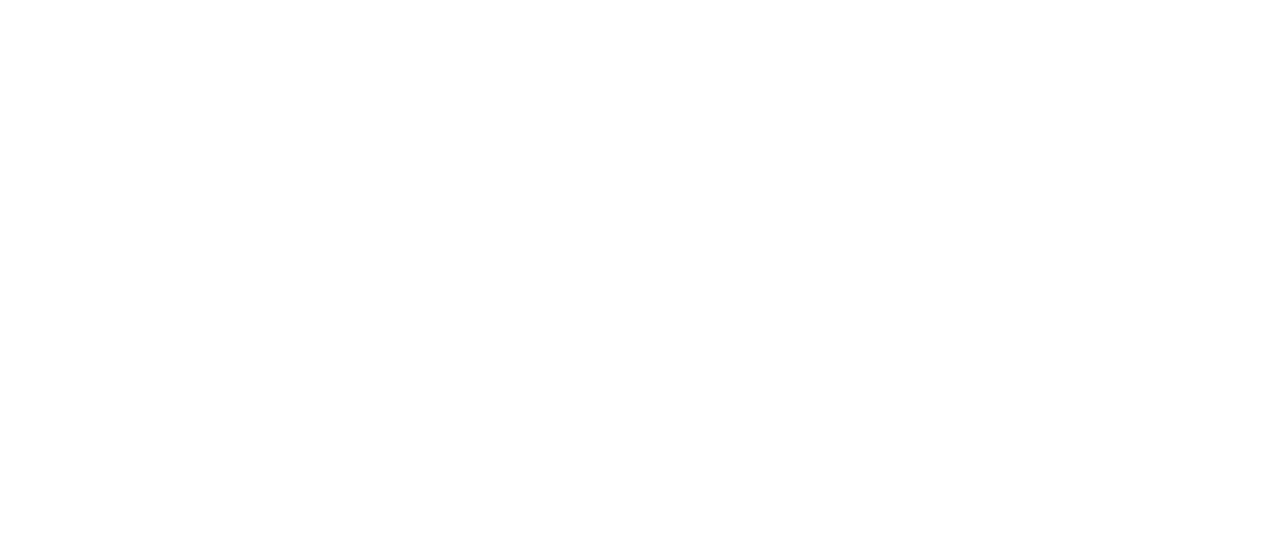
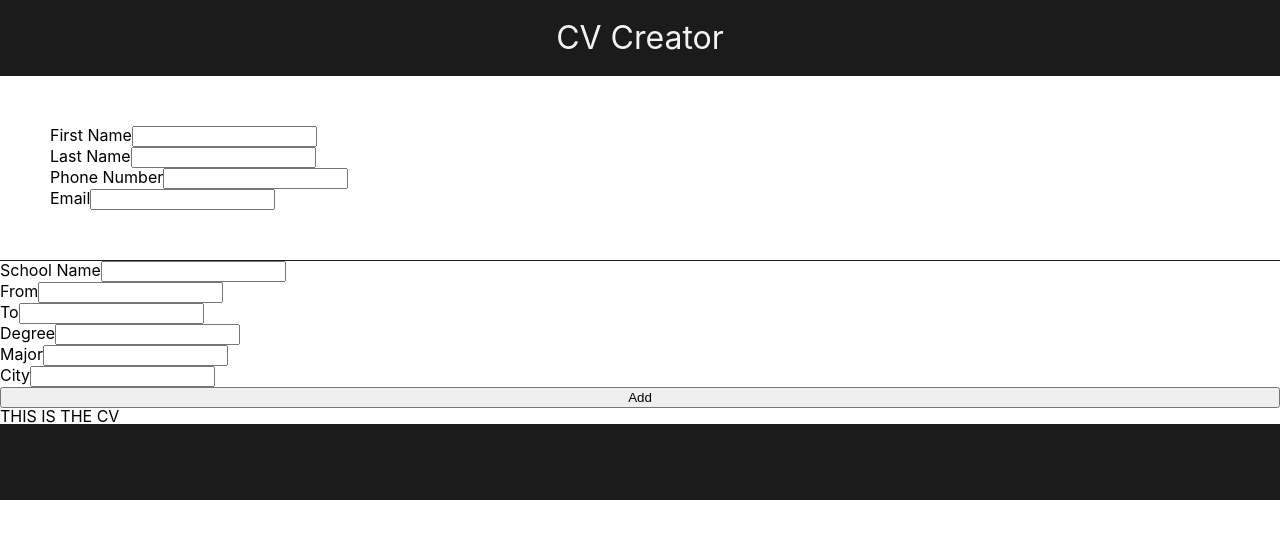
Before and after one commit to Victor-Su848/cv-project, a React (Create React App) app: page / in a window 1280 px wide. Shown: the top 538 px of the page. Built offline with nearby package versions, Linux system fonts and the light colour scheme.

Commit message:
created adding of inputs

```diff
--- a/public/index.html
+++ b/public/index.html
@@ -28,6 +28,9 @@
   </head>
   <body>
     <noscript>You need to enable JavaScript to run this app.</noscript>
+    <header>
+      <h1>CV Creator</h1>
+    </header>
     <div id="root"></div>
     <!--
       This HTML file is a template.
@@ -40,4 +43,7 @@
       To create a production bundle, use `npm run build` or `yarn build`.
     -->
   </body>
+  <footer>
+
+  </footer>
 </html>
--- a/src/App.js
+++ b/src/App.js
@@ -1,9 +1,20 @@
+import { render } from '@testing-library/react';
 import React, { Component } from 'react';
+import Form from './components/Form';
+import CV from './components/CV';
 
-function App() {
-  return (
-    <div></div>
-  );
+class App extends Component {
+  constructor(props) {
+    super(props);
+  }
+
+  render() {
+    return (
+      <div>
+        <Form></Form>
+      </div>
+    );
+  }
 }
 
 export default App;
--- /dev/null
+++ b/src/components/CV.js
@@ -0,0 +1,17 @@
+import React, { Component } from "react";
+
+class CV extends Component {
+  constructor(props) {
+    super(props);
+  }
+
+  render() {
+    return (
+      <div>
+        <p>THIS IS THE CV</p>
+      </div>
+    );
+  }
+}
+
+export default CV;
--- /dev/null
+++ b/src/components/Form.js
@@ -0,0 +1,137 @@
+import React, { Component } from "react";
+import CV from "./CV";
+import '../styles/form.css';
+
+//src/styles/form.css
+
+class Form extends Component {
+  constructor(props) {
+    super(props);
+
+    this.state = {
+      count: 1,
+      personalInfo: {
+        firstName: "",
+        lastName: "",
+      },
+    };
+
+    this.addName = this.addName.bind(this);
+  }
+
+  handleFirstNameChange(event) {
+    this.setState({
+      personalInfo: {
+        firstName: event.target.value,
+        lastName: this.state.personalInfo.lastName,
+      },
+    });
+  }
+
+  addName(event) {
+    console.log("Add name button clicked");
+    this.setState({
+      count: this.state.count + 1,
+    });
+  }
+
+  render() {
+    return (
+      <main>
+        <form>
+          <div className="form-section">
+            <div className="form-row">
+              <div className="form-input">
+                <label htmlFor="first-name">First Name</label>
+                <input type="text" name="first-name" id="first-name"></input>
+              </div>
+              <div className="form-input">
+                <label htmlFor="last-name">Last Name</label>
+                <input type="text" name="last-name" id="last-name"></input>
+              </div>
+            </div>
+            <div className="form-row">
+              <div className="form-input">
+                <label htmlFor="phone-number">Phone Number</label>
+                <input type="tel" name="phone-number" id="phone-number"></input>
+              </div>
+              <div className="form-input">
+                <label htmlFor="email">Email</label>
+                <input type="email" name="email" id="email"></input>
+              </div>
+            </div>
+          </div>
+
+          {[...Array(this.state.count)].map((e, i) => {
+            return (
+              <div className="form-group">
+                <div className="form-row">
+                  <div className="form-input">
+                    <label htmlFor={"school-name-" + i}>School Name</label>
+                    <input
+                      type="text"
+                      name={"school-name-" + i}
+                      id={"school-name-" + i}
+                    ></input>
+                  </div>
+                </div>
+                <div className="form-row">
+                  <div className="form-input">
+                    <label htmlFor={"school-From-" + i}>From</label>
+                    <input
+                      type="text"
+                      name={"school-From-" + i}
+                      id={"school-name-" + i}
+                    ></input>
+                  </div>
+                  <div className="form-input">
+                    <label htmlFor={"school-To-" + i}>To</label>
+                    <input
+                      type="text"
+                      name={"school-To-" + i}
+                      id={"school-To-" + i}
+                    ></input>
+                  </div>
+                </div>
+                <div className="form-row">
+                  <div className="form-input">
+                    <label htmlFor={"school-degree-" + i}>Degree</label>
+                    <input
+                      type="text"
+                      name={"school-degree-" + i}
+                      id={"school-degree-" + i}
+                    ></input>
+                  </div>
+                  <div className="form-input">
+                    <label htmlFor={"school-major-" + i}>Major</label>
+                    <input
+                      type="text"
+                      name={"school-major-" + i}
+                      id={"school-major-" + i}
+                    ></input>
+                  </div>
+                </div>
+                <div className="form-row">
+                  <div className="form-input">
+                    <label htmlFor={"school-city-" + i}>City</label>
+                    <input
+                      type="text"
+                      name={"school-city-" + i}
+                      id={"school-city-" + i}
+                    ></input>
+                  </div>
+                </div>
+              </div>
+            );
+          })}
+          <button type="button" onClick={this.addName}>
+            Add
+          </button>
+        </form>
+        <CV></CV>
+      </main>
+    );
+  }
+}
+
+export default Form;
--- a/src/index.js
+++ b/src/index.js
@@ -1,7 +1,8 @@
 import React from 'react';
 import ReactDOM from 'react-dom/client';
 import App from './App';
-
+import './styles/reset.css';
+import './styles/body.css';
 
 const root = ReactDOM.createRoot(document.getElementById('root'));
 root.render(
--- /dev/null
+++ b/src/styles/body.css
@@ -0,0 +1,31 @@
+:root {
+    --eerie-black: #1B1B1B;
+}
+
+body {
+    height: 500px;
+}
+
+body {
+    font-family: -apple-system, BlinkMacSystemFont, "Segoe UI", Roboto, Helvetica,
+      Arial, sans-serif, "Apple Color Emoji", "Segoe UI Emoji", "Segoe UI Symbol";
+    display: flex;
+    flex-direction: column;
+    justify-content: space-between;
+}
+
+header, footer {
+
+    height: 100px;
+
+    display: flex;
+    justify-content: center;
+    align-items: center;
+    background-color: var(--eerie-black);
+    color: #F3F3F3;
+}
+
+header h1 {
+    font-size: 2rem;
+
+}
--- /dev/null
+++ b/src/styles/form.css
@@ -0,0 +1,13 @@
+form {
+    border:1px solid red;
+    display: flex;
+    flex-direction: column;
+    justify-content: space-between;
+    padding: 25px;
+
+}
+
+.form-section {
+    border-bottom: 1px solid var(--eerie-black);
+    padding: 50px
+}
--- /dev/null
+++ b/src/styles/reset.css
@@ -0,0 +1,129 @@
+/* http://meyerweb.com/eric/tools/css/reset/
+   v2.0 | 20110126
+   License: none (public domain)
+*/
+
+html,
+body,
+div,
+span,
+applet,
+object,
+iframe,
+h1,
+h2,
+h3,
+h4,
+h5,
+h6,
+p,
+blockquote,
+pre,
+a,
+abbr,
+acronym,
+address,
+big,
+cite,
+code,
+del,
+dfn,
+em,
+img,
+ins,
+kbd,
+q,
+s,
+samp,
+small,
+strike,
+strong,
+sub,
+sup,
+tt,
+var,
+b,
+u,
+i,
+center,
+dl,
+dt,
+dd,
+ol,
+ul,
+li,
+fieldset,
+form,
+label,
+legend,
+table,
+caption,
+tbody,
+tfoot,
+thead,
+tr,
+th,
+td,
+article,
+aside,
+canvas,
+details,
+embed,
+figure,
+figcaption,
+footer,
+header,
+hgroup,
+menu,
+nav,
+output,
+ruby,
+section,
+summary,
+time,
+mark,
+audio,
+video {
+  margin: 0;
+  padding: 0;
+  border: 0;
+  font-size: 100%;
+  font: inherit;
+  vertical-align: baseline;
+}
+/* HTML5 display-role reset for older browsers */
+article,
+aside,
+details,
+figcaption,
+figure,
+footer,
+header,
+hgroup,
+menu,
+nav,
+section {
+  display: block;
+}
+body {
+  line-height: 1;
+}
+ol,
+ul {
+  list-style: none;
+}
+blockquote,
+q {
+  quotes: none;
+}
+blockquote:before,
+blockquote:after,
+q:before,
+q:after {
+  content: "";
+  content: none;
+}
+table {
+  border-collapse: collapse;
+  border-spacing: 0;
+}
```
